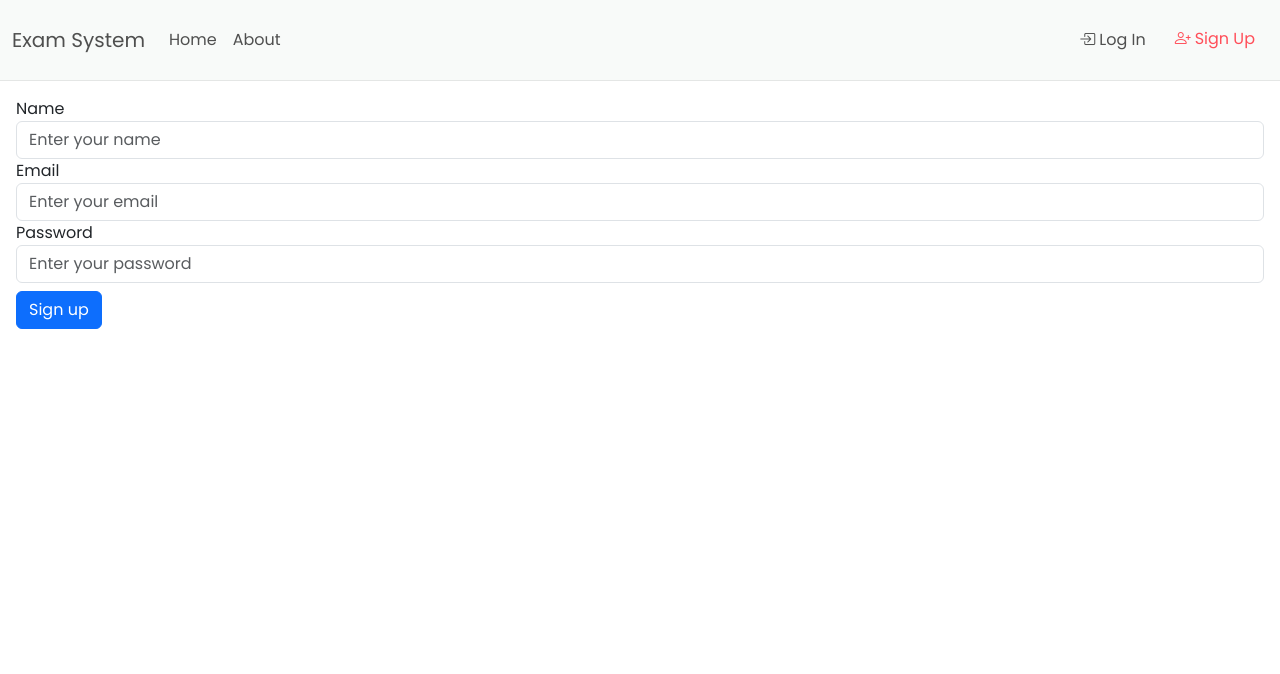
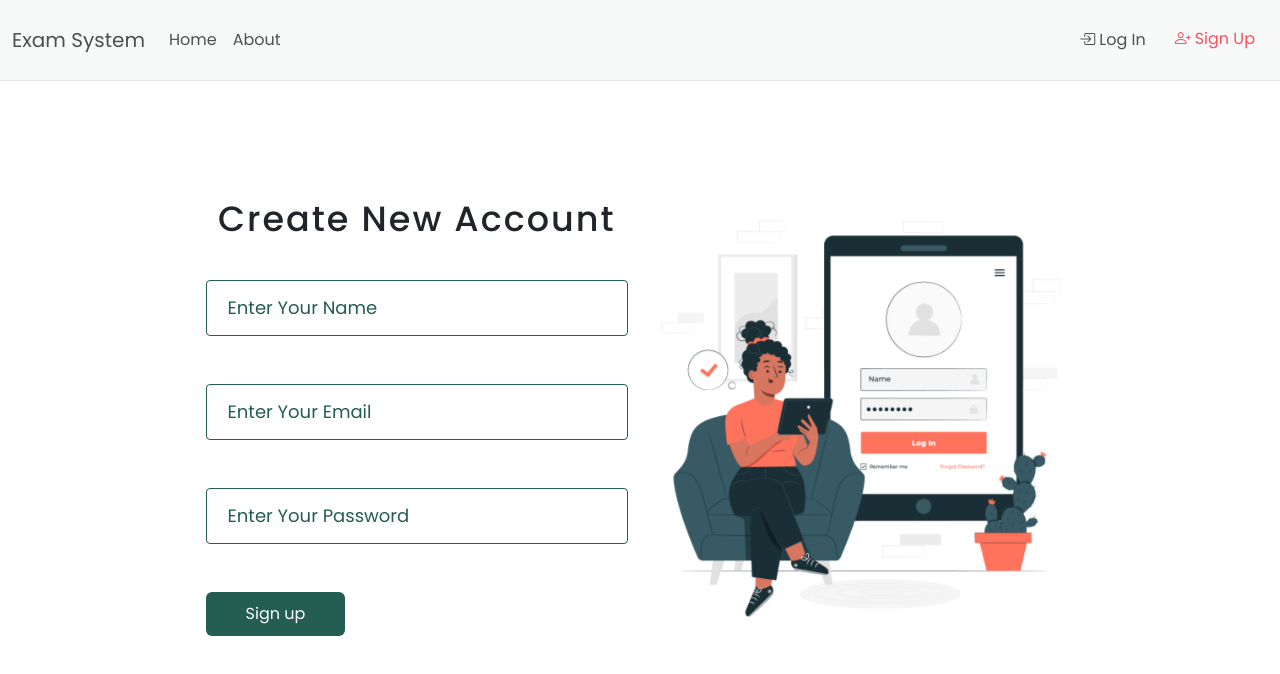
Before and after one commit to AbanoubIsaacAI/ExamSystem-Angular, an Angular app: page /signup in a window 1280 px wide. Shown: the top 674 px of the page. Built offline with nearby package versions, Linux system fonts and the light colour scheme; no server answers.

Commit message:
handling login & signup

```diff
--- a/src/app/pages/exams/exams.component.css
+++ b/src/app/pages/exams/exams.component.css
@@ -1,4 +1,4 @@
-.exams-container {
+/* .exams-container {
   display: grid;
   grid-template-columns: repeat(auto-fill, minmax(300px, 1fr));
   gap: 20px;
@@ -43,4 +43,83 @@
   background-color: #ff4e59;
   color: white;
   padding: 8px;
+} */
+
+
+/* ================================================= */
+.exams-container{
+
 }
+.top-section{
+  background-image: url("/page-title-bg.jpg");
+  height: 80vh;
+  width: 100%;
+  background-size: cover;
+  background-position: center center;
+  background-repeat: no-repeat;
+  color: white;
+
+
+}
+.top-section .spanDiv{
+  border-radius: 6px;
+    padding: 10px 20px;
+    font-weight: 600;
+    font-size: 16px;
+    line-height: 19px;
+    color: #fbff4e;
+      background: rgb(0 255 220 / 52%);
+      cursor: pointer;
+}
+.card{
+  border: 1px solid rgb(36, 93, 81);
+  box-shadow: rgba(36, 93, 81, 0.3) 0px 7px 29px 0px;
+  transition: ease-in-out 0.2s;
+  width: 22%;
+  min-width: 300px;
+}
+.card:hover{
+  background: #2a7b9b;
+  background: linear-gradient(90deg, rgba(42, 123, 155, 1) 0%, rgba(87, 199, 133, 1) 50%, rgba(237, 204, 83, 1) 100%);
+  border: none;
+  transform: scale(1.05);
+  cursor: pointer;
+}
+.btnTakeExam{
+  color: white;
+  width: fit-content;
+  display: block;
+  background-color: #245d51;
+}
+.btnTakeExam:hover{
+  background-color: #ff4e59;
+}
+
+@media (max-width: 992px) {
+  .card {
+    width: 47%;
+  }
+}
+
+@media (max-width: 576px) {
+  .card {
+    width: 100%;
+  }
+}
+
+@media (max-width: 768px) {
+  .top-section {
+    height: 60vh;
+    padding: 2rem 1rem;
+    background-position: center top;
+  }
+}
+
+@media (max-width: 480px) {
+  .top-section {
+    height: auto;
+    padding: 3rem 1rem;
+    background-size: cover;
+    background-position: center top;
+  }
+}
--- a/src/app/pages/exams/exams.component.html
+++ b/src/app/pages/exams/exams.component.html
@@ -1,5 +1,5 @@
 <div class="exams-container">
-  @for (exam of examsList; track exam.id) {
+  <!-- @for (exam of examsList; track exam.id) {
   <div class="exam-card">
     <img
       class="exam-image"
@@ -16,5 +16,62 @@
       </button>
     </div>
   </div>
-  }
+  } -->
+
+  <div class="top-section d-flex">
+    <div class="d-flex flex-column justify-content-center  align-items-start  my-auto px-5"  style="width: fit-content;" >
+      <h1 class="mb-4" style="text-transform: uppercase;">Your Exams</h1>
+      <p class="mb-4" style="letter-spacing: 2px; width: 80%;" >You can find all your exams here, and you can take it to achieve more success !</p>
+      <div class="spanDiv">
+        <span>Good Luck 💥</span>
+      </div>
+    </div>
+  </div>
+
+  <div class="content" style="margin-top: 100px;" >
+    <div class="row gap-5   d-flex flex-wrap justify-content-center">
+      @for (exam of examsList; track exam.id) {
+        <div class="card   mb-4">
+          <div class="card-body">
+            <h4 class="card-title">{{exam.title}}</h4>
+            <p class="card-text">{{exam.description}}</p>
+            <h5> Duration: {{exam.duration}} hr </h5>
+            <span> Created At: {{ exam.createdAt | date : "mediumDate" }} </span>
+            <a href="#" class="btn  mt-4 btnTakeExam" [routerLink]="['/exams', exam.id]" >Take Exam</a>
+          </div>
+          </div>
+      }
+
+      <div class="card  mb-4" >
+        <div class="card-body">
+          <h3 class="card-title">Card title</h3>
+          <p class="card-text">Some quick example text to build on the card title and make up the bulk of the card's content.
+          </p>
+          <h5> Duration: 2 hr </h5>
+          <span> Created At: 5/5/2025 </span>
+          <a href="#" class="btn  mt-4 btnTakeExam">Take Exam</a>
+        </div>
+      </div>
+      <div class="card  mb-4" >
+        <div class="card-body">
+          <h3 class="card-title">Card title</h3>
+          <p class="card-text">Some quick example text to build on the card title and make up the bulk of the card's content.
+          </p>
+          <h5> Duration: 2 hr </h5>
+          <span> Created At: 5/5/2025 </span>
+          <a href="#" class="btn  mt-4 btnTakeExam">Take Exam</a>
+        </div>
+      </div>
+      <div class="card   mb-4" >
+        <div class="card-body">
+          <h3 class="card-title">Card title</h3>
+          <p class="card-text">Some quick example text to build on the card title and make up the bulk of the card's content.
+          </p>
+          <h5> Duration: 2 hr </h5>
+          <span> Created At: 5/5/2025 </span>
+          <a href="#" class="btn  mt-4 btnTakeExam">Take Exam</a>
+        </div>
+      </div>
+    </div>
+  </div>
 </div>
--- a/src/app/pages/login/login.component.css
+++ b/src/app/pages/login/login.component.css
@@ -0,0 +1,77 @@
+.content{
+    width: 80%;
+    height: 80vh;
+    margin: auto;
+}
+.content img{
+    width: 100%;
+    height: 100%;
+    animation: floatUpDown 3s ease-in-out infinite;
+}
+
+@keyframes floatUpDown {
+    0% {
+        transform: translateY(0px);
+    }
+
+    50% {
+        transform: translateY(-10px);
+    }
+
+    100% {
+        transform: translateY(0px);
+    }
+}
+
+.title{
+    margin-bottom: 40px;
+    letter-spacing: 2px;
+    font-size: 35px;
+    text-align: center;
+}
+
+.inputBox {
+    position: relative;
+    margin-bottom: 3rem;
+}
+
+.inputBox input {
+    width: 100%;
+    padding: 15px 20px;
+    border: 1px solid #245d51;
+    border-radius: 4px;
+    background: transparent;
+    font-size: 16px;
+}
+
+.inputBox label {
+    position: absolute;
+    left: 12px;
+    top: 14px;
+    background: white;
+    border-radius: 6px;
+    padding: 0 10px;
+    font-size: 18px;
+    pointer-events: none;
+    transition: all 0.3s ease;
+    color: #245d51;
+}
+
+.inputBox input:focus+label,
+.inputBox input:not(:placeholder-shown)+label {
+    top: -10px;
+    left: 10px;
+    font-size: 13px;
+    color: #ff4e59;
+}
+
+.loginBtn{
+    background-color: #245d51;
+    cursor: pointer;
+    color: white;
+    border: none;
+    padding: 10px 40px;
+}
+.loginBtn:hover{
+  background: #ff4e59;
+}
--- a/src/app/pages/login/login.component.html
+++ b/src/app/pages/login/login.component.html
@@ -1,28 +1,26 @@
-<form [formGroup]="loginForm">
-  <label for="email">Email</label>
-  <input
-    name="email"
-    type="text"
-    id="email"
-    class="form-control"
-    placeholder="Enter your username or email"
-    formControlName="identifier"
-  />
+<div class="container">
+  <div class="content row d-flex justify-content-center align-items-center">
 
-  <label for="password">Password</label>
-  <input
-    name="password"
-    type="password"
-    id="password"
-    class="form-control"
-    placeholder="Enter your password"
-    formControlName="password"
-  />
+    <div class="col-sm-12 col-md-6 col-lg-6">
+      <h3 class="title">Log In Your Account</h3>
+      <form [formGroup]="loginForm">
 
-  <input
-    type="submit"
-    value="Log in"
-    class="btn btn-primary mt-2"
-    (click)="login()"
-  />
-</form>
+        <div class="inputBox">
+          <input type="text" id="email" name="email" placeholder=" " class="form-control" formControlName="identifier" />
+          <label for="email">Enter Your Email</label>
+        </div>
+
+        <div class="inputBox">
+          <input name="password" type="password" id="password" class="form-control" placeholder=" " formControlName="password" />
+          <label for="password">Enter Your Password</label>
+        </div>
+
+        <input type="submit" value="Log in" class="btn loginBtn" (click)="login()" />
+        </form>
+    </div>
+
+    <div class="col-sm-12 col-md-6 col-lg-6">
+      <img src="./login.jpg"  class="floating-img"/>
+    </div>
+  </div>
+</div>
--- a/src/app/pages/signup/signup.component.css
+++ b/src/app/pages/signup/signup.component.css
@@ -0,0 +1,79 @@
+.content {
+    width: 80%;
+    height: 80vh;
+    margin: auto;
+}
+
+.content img {
+    width: 100%;
+    height: 100%;
+    animation: floatUpDown 3s ease-in-out infinite;
+}
+
+@keyframes floatUpDown {
+    0% {
+        transform: translateY(0px);
+    }
+
+    50% {
+        transform: translateY(-10px);
+    }
+
+    100% {
+        transform: translateY(0px);
+    }
+}
+
+.title {
+    margin-bottom: 40px;
+    letter-spacing: 2px;
+    font-size: 35px;
+    text-align: center;
+}
+
+.inputBox {
+    position: relative;
+    margin-bottom: 3rem;
+}
+
+.inputBox input {
+    width: 100%;
+    padding: 15px 20px;
+    border: 1px solid #245d51;
+    border-radius: 4px;
+    background: transparent;
+    font-size: 16px;
+}
+
+.inputBox label {
+    position: absolute;
+    left: 12px;
+    top: 14px;
+    background: white;
+    border-radius: 6px;
+    padding: 0 10px;
+    font-size: 18px;
+    pointer-events: none;
+    transition: all 0.3s ease;
+    color: #245d51;
+}
+
+.inputBox input:focus+label,
+.inputBox input:not(:placeholder-shown)+label {
+    top: -10px;
+    left: 10px;
+    font-size: 13px;
+    color: #ff4e59;
+}
+
+.signBtn {
+    background-color: #245d51;
+    cursor: pointer;
+    color: white;
+    border: none;
+    padding: 10px 40px;
+}
+
+.signBtn:hover {
+    background: #ff4e59;
+}
--- a/src/app/pages/signup/signup.component.html
+++ b/src/app/pages/signup/signup.component.html
@@ -1,44 +1,36 @@
+<div class="container">
+  <div class="content row d-flex justify-content-center align-items-center">
+
+    <div class="col-sm-12 col-md-6 col-lg-6">
+      <h3 class="title">Create New Account</h3>
+
       <form [formGroup]="registrationForm">
-  <label for="name">Name</label>
-  <input
-    name="name"
-    type="text"
-    id="name"
-    class="form-control"
-    placeholder="Enter your name"
-    formControlName="name"
-  />
+
+        <div class="inputBox">
+          <input name="name" type="text" id="name" class="form-control" placeholder="" formControlName="name" />
+          <label for="name">Enter Your Name</label>
           @if(getName().touched){ @if(getName().hasError('required')){
           <p class="text-danger">You must enter a name</p>
           } @if (getName().hasError('minlength')) {
-  <p class="text-danger">The name must contain at least 4 characters</p>
-  } }
-  <label for="email">Email</label>
-  <input
-    name="email"
-    type="text"
-    id="email"
-    class="form-control"
-    placeholder="Enter your email"
-    formControlName="email"
-  />
+          <p class="text-danger">The name must contain at least 4 characters</p>       } }
+        </div>
+
+        <div class="inputBox">
+          <input name="email" type="text" id="email" class="form-control" placeholder=""
+            formControlName="email" />
+          <label for="email">Enter Your Email</label>
           @if (getEmail().touched) { @if (getEmail().hasError('required')) {
           <p class="text-danger">Email is required</p>
           } @if (getEmail().hasError('pattern')) {
           <p class="text-danger">Please enter a valid email</p>
           } } @if (doesEmailExist) {
-  <p class="text-danger">Email already exists. Please use a different one.</p>
-  }
+          <p class="text-danger">Email already exists. Please use a different one.</p>         }
+        </div>
 
-  <label for="password">Password</label>
-  <input
-    name="password"
-    type="password"
-    id="password"
-    class="form-control"
-    placeholder="Enter your password"
-    formControlName="password"
-  />
+        <div class="inputBox">
+          <input name="password" type="password" id="password" class="form-control" placeholder=""
+          formControlName="password" />
+          <label for="password">Enter Your Password</label>
           @if (getPassword().touched) { @if (getPassword().hasError('required')) {
           <p class="text-danger">Password is required</p>
           } @if (getPassword().hasError('minlength')) {
@@ -48,10 +40,14 @@
             Must contain: uppercase, lowercase, number, and special character
           </p>
           } }
-  <input
-    type="submit"
-    value="Sign up"
-    class="btn btn-primary mt-2"
-    (click)="Register($event)"
-  />
+        </div>
+
+        <input type="submit" value="Sign up" class="btn signBtn" (click)="Register($event)" />
       </form>
+    </div>
+
+    <div class="col-sm-12 col-md-6 col-lg-6">
+      <img src="./login.jpg" class="floating-img" />
+    </div>
+  </div>
+</div>
```
Also changed, not shown: public/login.jpg (added), public/page-title-bg.jpg (added). Lines whose indentation alone changed are shown as unchanged.
